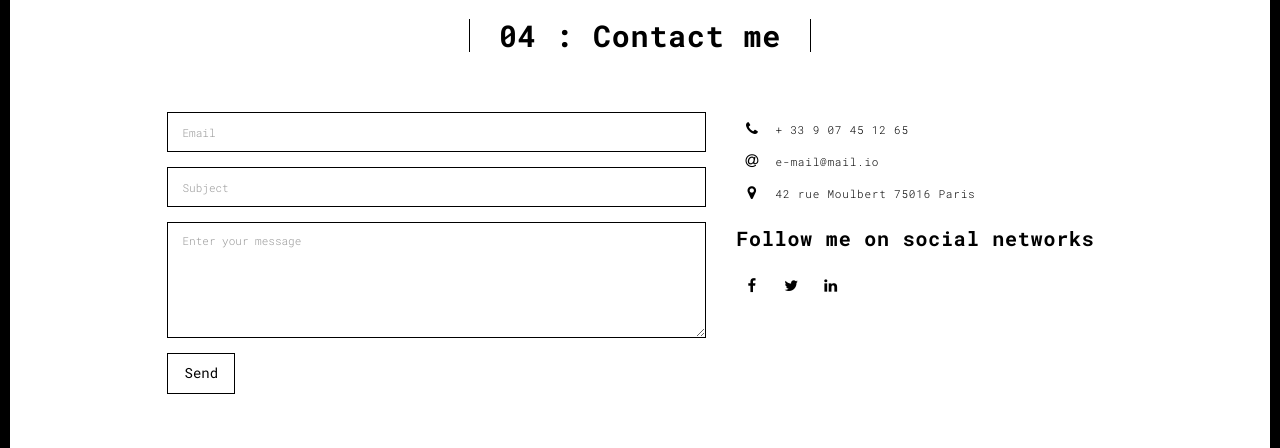
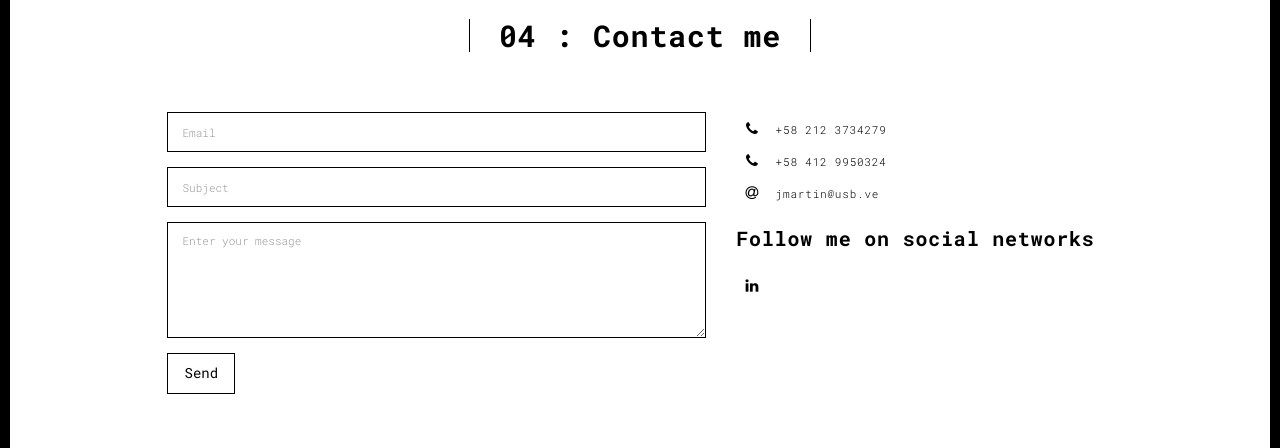
Before and after one commit to josec-martin/portfolio, a Flask app: page /contact.html in a window 1280 px wide. Shown: the part 90-538 px from the top of the page. Run offline with Flask 2, Linux system fonts and the light colour scheme; some libraries are stand-ins or nearby versions.

Commit message:
Edited contact.html. Small changes in about.html

```diff
--- a/templates/about.html
+++ b/templates/about.html
@@ -66,7 +66,7 @@
                   <ul>
                     <li>Last name: Martin</li>
                     <li>First names: Jose Carlos</li>
-                    <li>Phone numbers: 58-212-3734279, 58-412-9950324</li>
+                    <li>Phone numbers: +58-212-3734279, +58-412-9950324</li>
                     <li>e-mail: jmartin@usb.ve</li>
                   </ul>
                   <h3>Skills</h3>
--- a/templates/contact.html
+++ b/templates/contact.html
@@ -80,28 +80,38 @@
                           <span class="fa-icon">
                             <i class="fa fa-phone" aria-hidden="true"></i>
                           </span>
-                          + 33 9 07 45 12 65
+                          +58 212 3734279
+                        </li>
+                        <li>
+                          <span class="fa-icon">
+                            <i class="fa fa-phone" aria-hidden="true"></i>
+                          </span>
+                          +58 412 9950324
                         </li>
                         <li>
                           <span class="fa-icon">
                             <i class="fa fa-at" aria-hidden="true"></i>
                           </span>
-                          e-mail@mail.io
+                          jmartin@usb.ve
                         </li>
+                        <!--
                         <li>
                           <span class="fa-icon">
                             <i class="fa fa fa-map-marker" aria-hidden="true"></i>
                           </span>
                           42 rue Moulbert 75016 Paris
                         </li>
+                        -->
                       </ul>
                       <h3>Follow me on social networks</h3>
+                      <!--
                       <a href="http://www.facebook.com" title="" class="fa-icon">
                         <i class="fa fa-facebook"></i>
                       </a>
                       <a href="http://www.twitter.com" title="" class="fa-icon">
                         <i class="fa fa-twitter"></i>
                       </a>
+                      -->
                       <a href="http://www.linkedin.com" title="" class="fa-icon">
                         <i class="fa fa-linkedin"></i>
                       </a>
```
